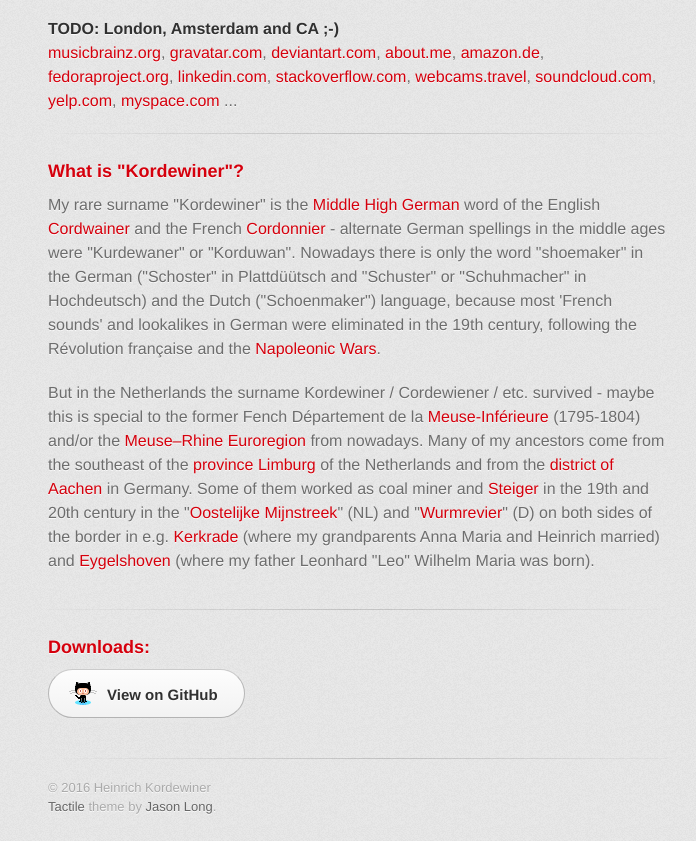
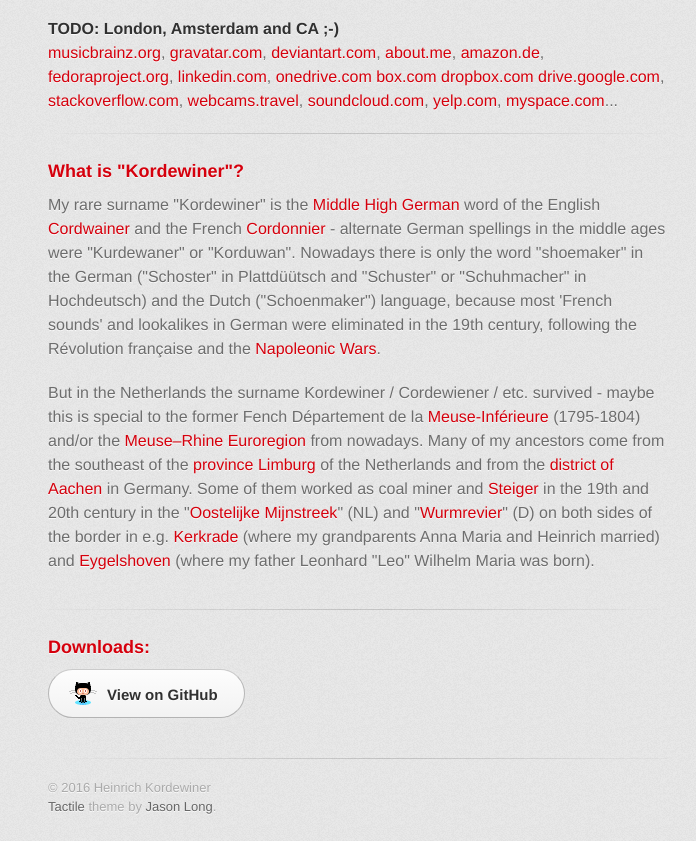
Before and after one commit to kordewiner/kordewiner.github.io, a plain HTML site: page index.html in a window 1280 px wide. Shown: the part 1823-2664 px from the top of the page, without its empty margins (282-978 px from the left). Drawn offline with Linux system fonts and the light colour scheme; a web font is replaced by a local one.

Commit message:
Update index.html

```diff
--- a/index.html
+++ b/index.html
@@ -143,12 +143,15 @@
         <a href="https://www.amazon.de/gp/profile/A9YTUISU1Q3WE">amazon.de</a>,
         <a href="https://fedoraproject.org/wiki/User:Kordewiner">fedoraproject.org</a>,
         <a href="https://linkedin.com/in/kordewiner">linkedin.com</a>,
+        <a href="https://1drv.ms/i/s!Akj4SkoUOdzMefF6EfZ94GLN7FE">onedrive.com</a>
+        <a href="https://app.box.com/v/kordewiner">box.com</a>
+        <a href="https://www.dropbox.com/s/ihj9rbwjxzki71e/kordewiner.jpg?dl=0">dropbox.com</a>
+        <a href="https://drive.google.com/file/d/0B9NDSAPAyW72TXNoSXVucWQzYVk/view?usp=sharing">drive.google.com</a>,
         <a href="https://stackoverflow.com/users/2425347/kordewiner">stackoverflow.com</a>,
         <a href="http://webcams.travel/user/69220">webcams.travel</a>,
         <a href="https://soundcloud.com/kordewiner">soundcloud.com</a>,
         <a href="https://www.yelp.com/user_details?userid=w_dTA7T-AgCNc4-WUvJyNw">yelp.com</a>,
-        <a href="https://myspace.com/kordewiner">myspace.com</a>
-        ...
+        <a href="https://myspace.com/kordewiner">myspace.com</a>...
       </p>
     </section>
     <hr>
```
